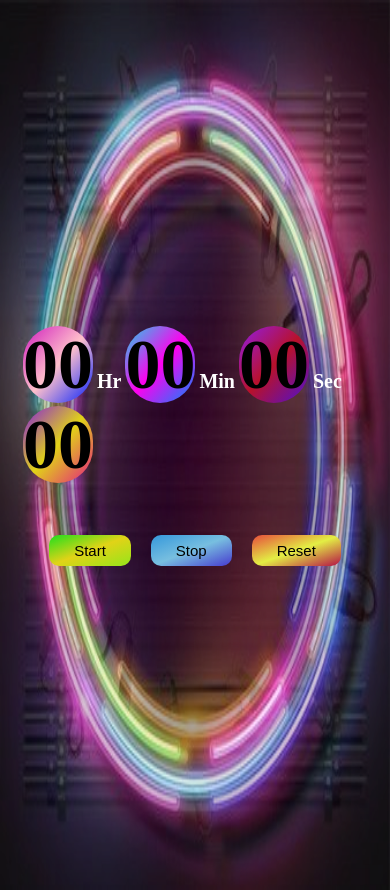
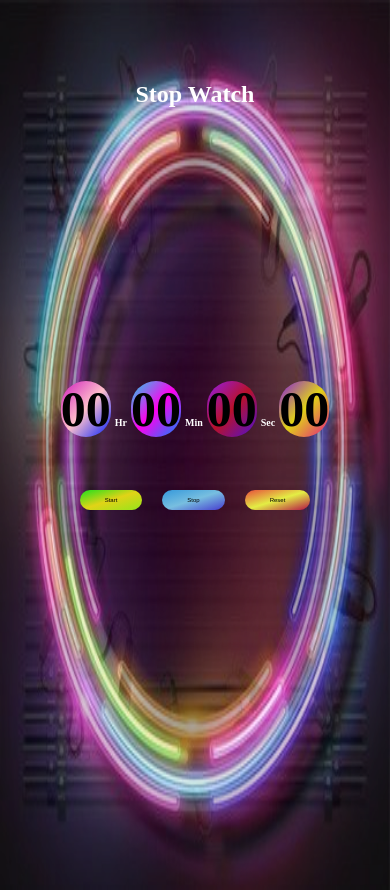
Before and after one commit to Suraj-Bhan-Yadav/StopWatch, a plain HTML site: page index.html in a window 390 px wide. Drawn offline with Linux system fonts and the light colour scheme.

Commit message:
Update style.css

```diff
--- a/style.css
+++ b/style.css
@@ -128,3 +128,45 @@ body {
     #b40f46
   );
 }
+
+@media only screen and (max-width: 572px) {
+  body {
+    padding: 15px;
+    display: flex;
+    justify-content: center;
+    align-items: center;
+  }
+  #btn-container {
+    text-align: center;
+    margin-top: 50px;
+  }
+  .btn {
+    padding: 7px 25px;
+    border-radius: 10px;
+    font-size: 6px;
+    margin: 0px 8px;
+    color: black;
+    border: 0px;
+    cursor: pointer;
+  }
+  .digit {
+    font-size: 50px;
+    font-weight: bold;
+  }
+  .text {
+    font-size: 10px;
+    font-weight: bold;
+    color: white;
+  }
+  .container p {
+    margin: 0;
+    position: absolute;
+    top: -220%;
+    left: 50%;
+    font-size: x-large;
+    font-weight: bold;
+    color: white;
+    -ms-transform: translate(-50%, -50%);
+    transform: translate(-50%, -50%);
+  }
+}
```
